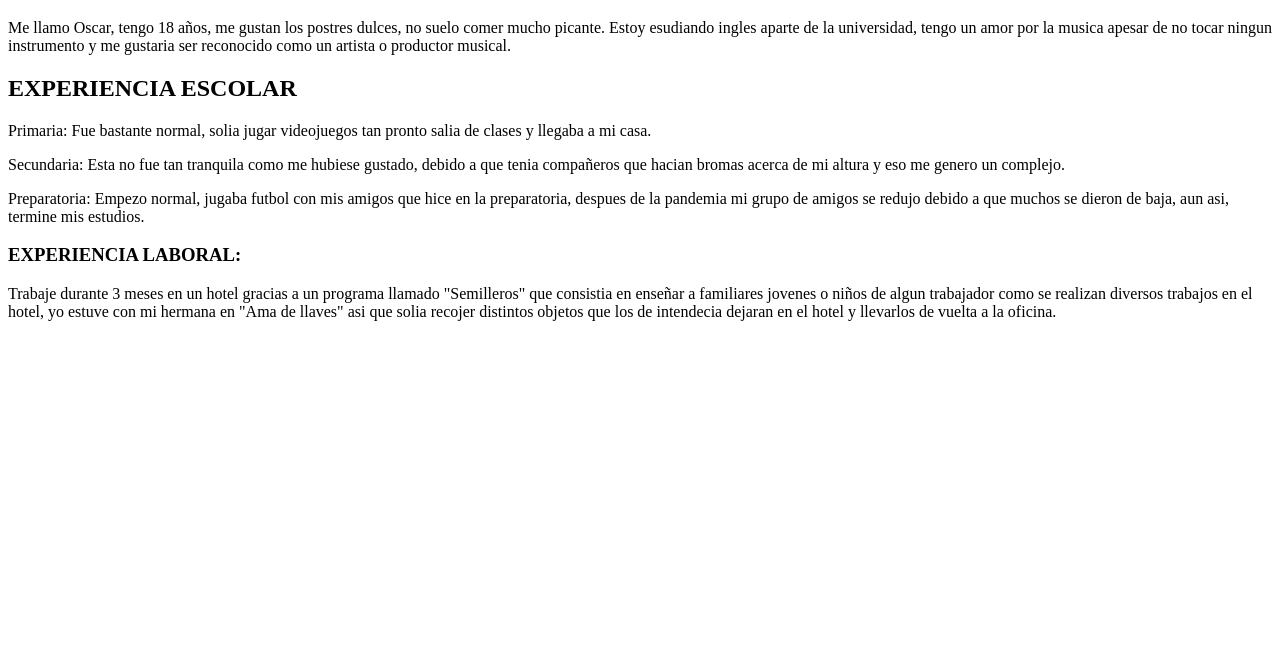
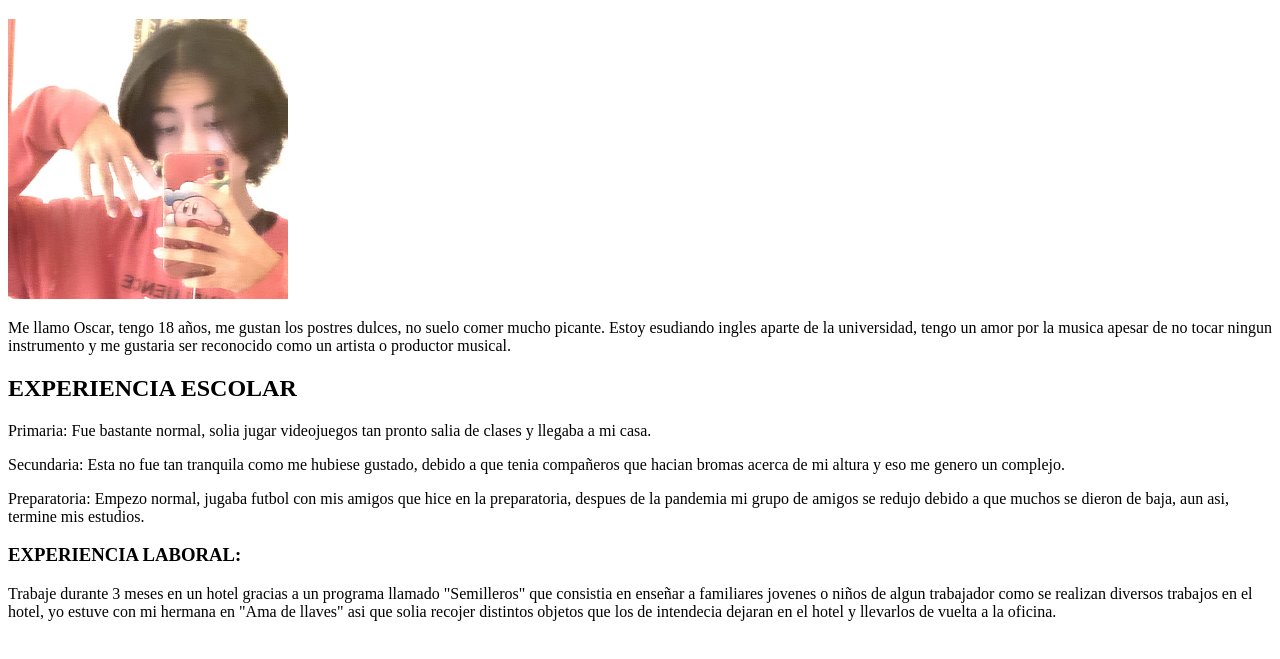
Before and after one commit to darkukore/mi-primer-repositorio-1, a plain HTML site: page index.html in a window 1280 px wide. Shown: the part 61-720 px from the top of the page. Drawn offline with Linux system fonts and the light colour scheme.

Commit message:
FOTO AÑADIDA

```diff
--- a/index.html
+++ b/index.html
@@ -7,6 +7,7 @@
 </head>
 <body>
     <h1>CURRICULUM VITAE OSCAR AGUIRRE CORTES</h1>
+    <img src="FOTO1/FOTO.JPG" height="280" width="280"/>
     <p>Me llamo Oscar, tengo 18 años, me gustan los postres dulces, no suelo comer mucho picante. Estoy esudiando ingles aparte de la universidad, tengo un amor por la musica apesar de no tocar ningun instrumento y me gustaria ser reconocido como un artista o productor musical.</p>
     <h2>EXPERIENCIA ESCOLAR</h2>
     <p>Primaria: Fue bastante normal, solia jugar videojuegos tan pronto salia de clases y llegaba a mi casa.</p>
```
Also changed, not shown: FOTO1/FOTO.JPG (added).
